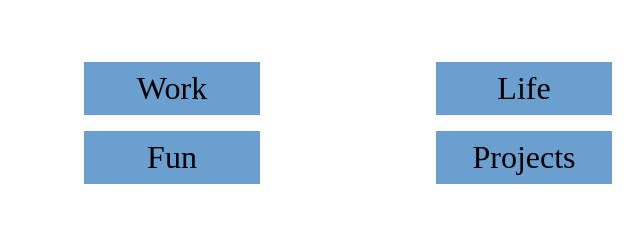
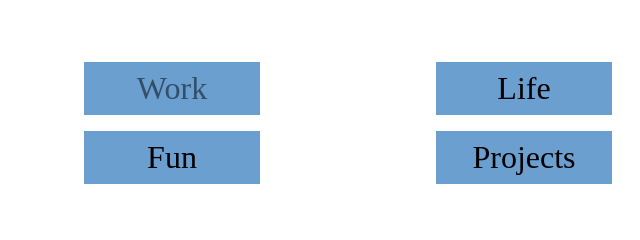
Before and after one commit to arohatyn/arohatyn.github.io, a plain HTML site: page index.html in a window 1280 px wide. In both pictures the pointer is over the link "Work". Shown: the part 533-773 px from the top of the page, 324-964 px from the left. Drawn offline with Linux system fonts and the light colour scheme.

Commit message:
updated styles

```diff
--- a/styles/main.css
+++ b/styles/main.css
@@ -104,6 +104,13 @@ p{
     height: 100%;
     display: inline;
 }
+
+/* on Hover */
+
+.footer-link:hover{
+    opacity: 50%;
+}
+
 @media only screen and (max-width: 600px){
     h3{font-size: 1.5em; line-height: 1em;}
     h1{font-size: 2.8em; line-height: 1.4em;}
--- a/styles/projects.css
+++ b/styles/projects.css
@@ -42,6 +42,7 @@
     margin: 0px;
     box-sizing: border-box;
 }
+/* Class Selectors */
 .container{
     min-height: 100vh;
     padding-top: 2vh;
@@ -106,6 +107,9 @@
 .warn2{width: 20%;}
 .main-text{margin-top: 1em;}
 .home{text-align: center; margin-top: 1em;}
+
+/* Tag Selectors */
+
 a{text-decoration: none; font-size: large;}
 
 /* for very small devices */
```
